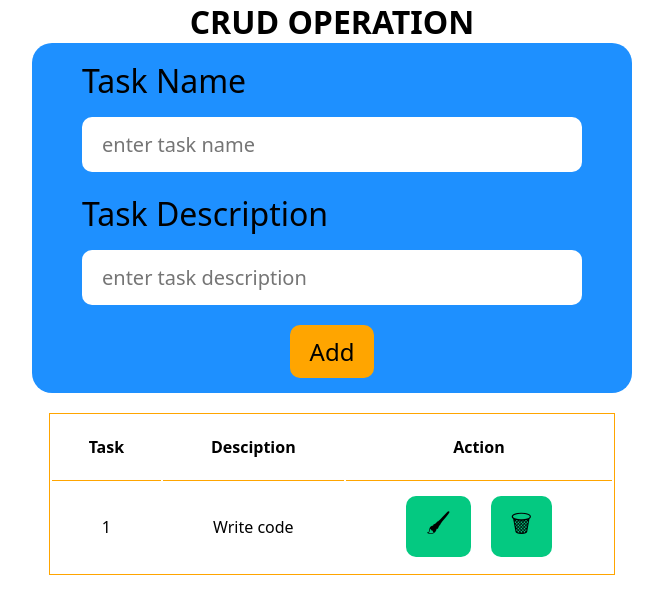
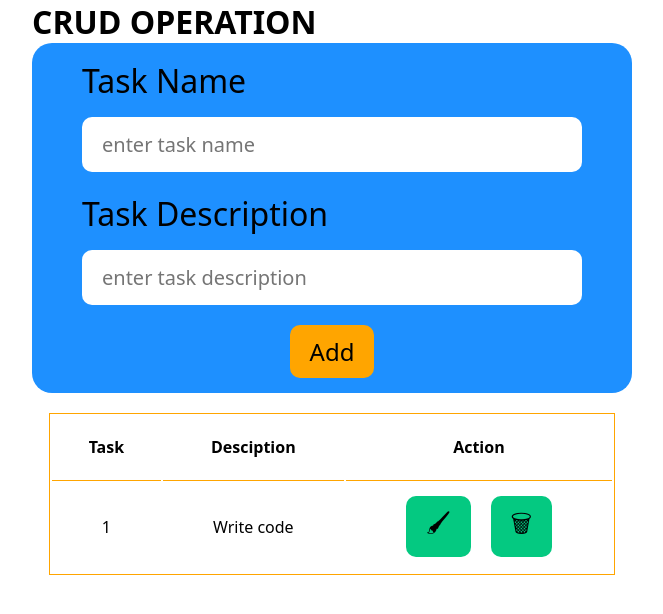
Before and after one commit to sivarajagopalans/CRUD-using-Redux, a React (Vite) app: page / in a window 1280 px wide. Shown: the top 614 px of the page, without its empty margins (308-971 px from the left). Built offline with nearby package versions, Linux system fonts and the light colour scheme.

Commit message:
update task-count style

```diff
--- a/src/App.css
+++ b/src/App.css
@@ -11,8 +11,15 @@ body {
     align-items: center;
 }
 
-h1 {
+.heading{
     text-align: center;
+    margin: 30px 0;
+}
+
+.tasks-count{
+    text-align: center;
+    font-size: 1.4rem;
+    margin-bottom: 30px;
 }
 
 .form-group {
```
